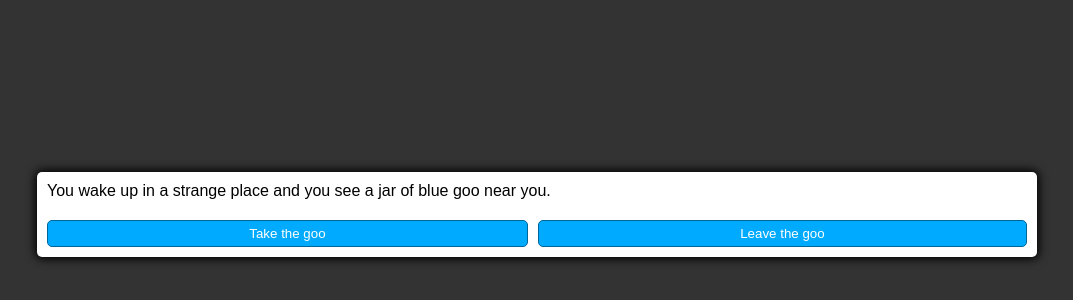
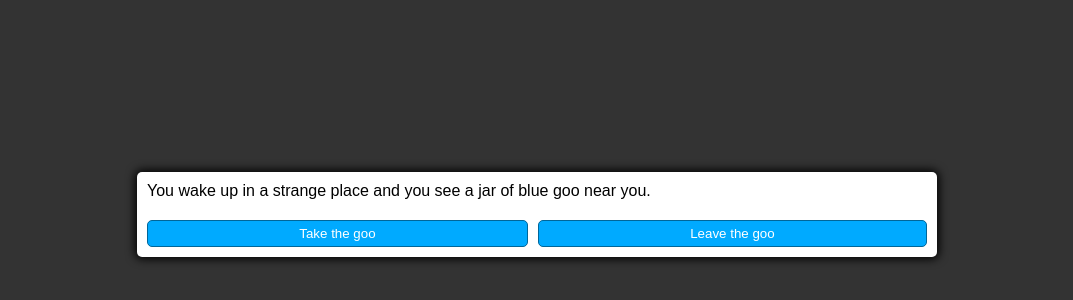
Before and after one commit to johnathanywj/philosophy, a plain HTML site: page index.html in a window 1280 px wide. Shown: the part 186-486 px from the top of the page, without its empty margins (103-1176 px from the left). Drawn offline with Linux system fonts and the light colour scheme.

Commit message:
Update styles.css

```diff
--- a/styles.css
+++ b/styles.css
@@ -15,8 +15,8 @@ body {
 }
 
 .container {
-  width: 1000px;
-  max-width: 100%;
+  width: 800px;
+  max-width: 80%;
   background-color: white;
   padding: 10px;
   border-radius: 5px;
```
